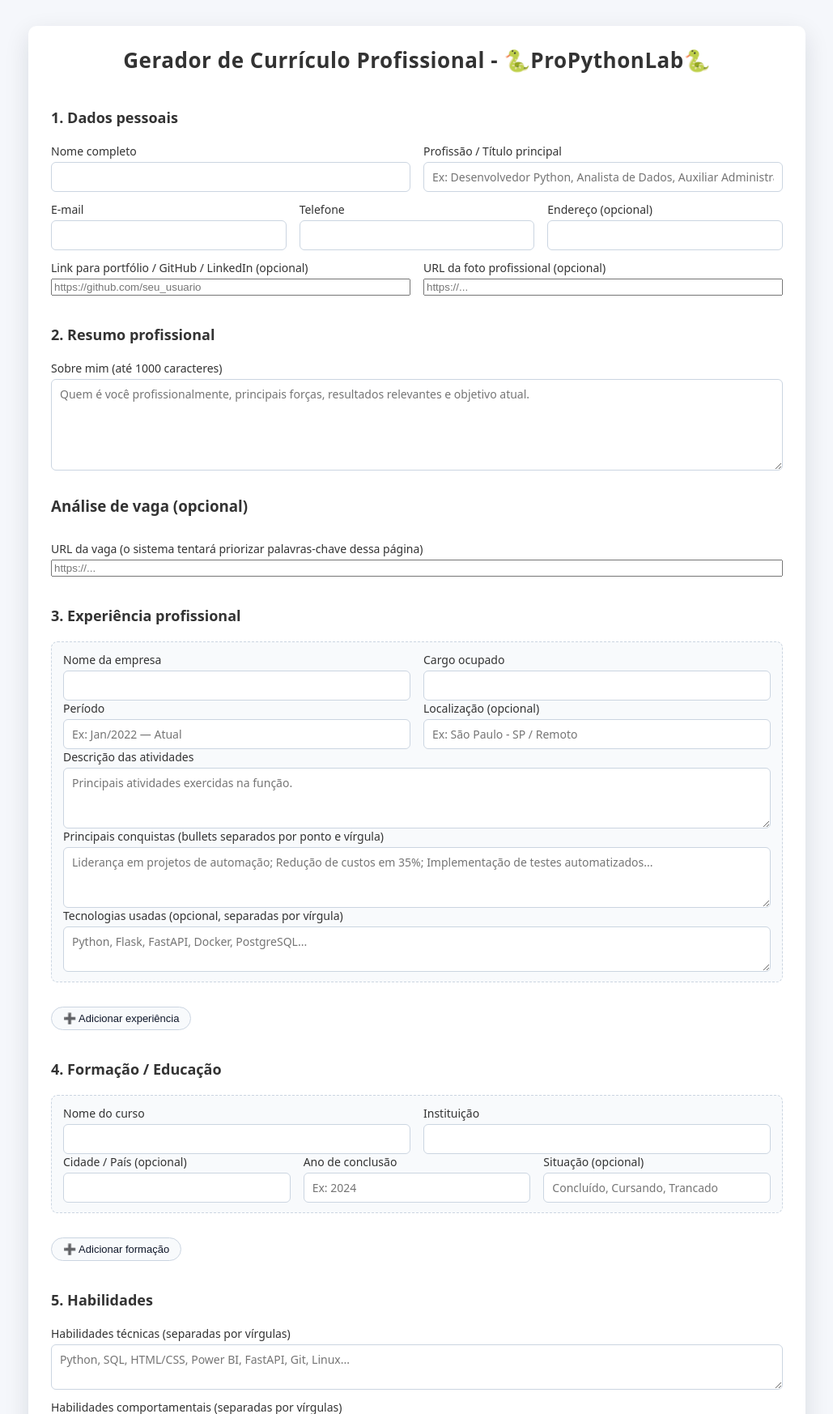
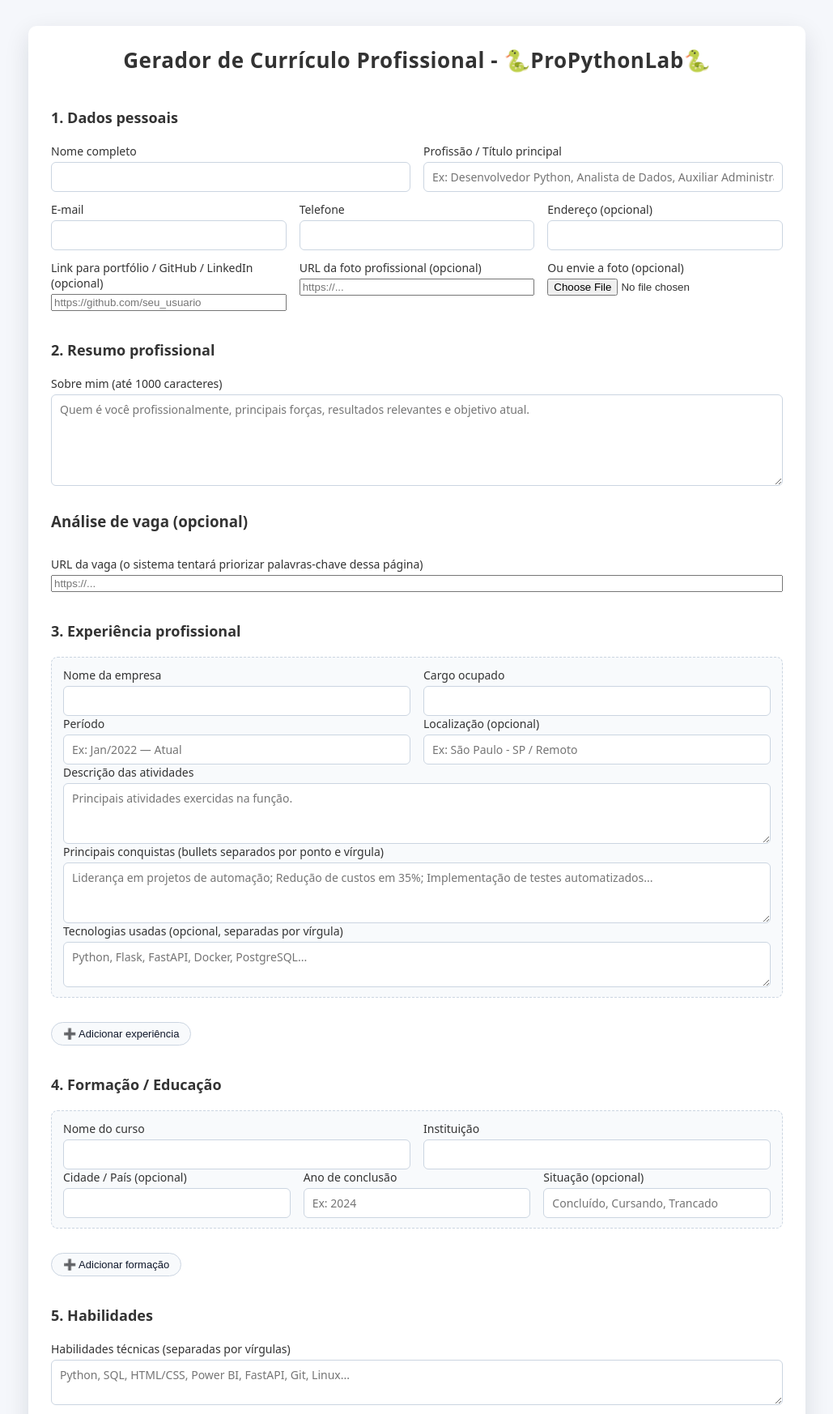
Before and after one commit to propythonlab/meucurriculo, a Flask app: page / in a window 1280 px wide. Shown: the top 1746 px of the page at 81% size, without its empty margins (125-1154 px from the left). Run offline with Flask 3, Linux system fonts and the light colour scheme.

Commit message:
Ajustes de exportação e upload de foto

```diff
--- a/app.py
+++ b/app.py
@@ -188,7 +188,17 @@
     telefone = limited("telefone")
     endereco = normalize_text(limited("endereco"))
     portfolio = limited("link_portfolio")
+    # Foto: prioriza upload, cai para URL se não houver arquivo
     foto_url = limited("foto_url")
+    foto_arquivo = request.files.get("foto_arquivo")
+    if foto_arquivo and foto_arquivo.filename:
+        # WeasyPrint aceita data URL; mantemos tudo em memória, sem salvar em disco
+        foto_bytes = foto_arquivo.read()
+        import base64
+
+        mime = foto_arquivo.mimetype or "image/jpeg"
+        b64 = base64.b64encode(foto_bytes).decode("ascii")
+        foto_url = f"data:{mime};base64,{b64}"
     resumo = normalize_text(limited("resumo"))[:1000]
 
     job_url = request.form.get("job_url", "").strip()
--- a/templates/index.html
+++ b/templates/index.html
@@ -9,7 +9,7 @@
 <body>
 <div class="container">
     <h1>Gerador de Currículo Profissional - 🐍ProPythonLab🐍</h1>
-    <form action="/gerar" method="post" class="resume-form">
+    <form action="/gerar" method="post" class="resume-form" enctype="multipart/form-data">
         <h2>1. Dados pessoais</h2>
         <div class="grid-2">
             <label>Nome completo
@@ -36,6 +36,9 @@
             </label>
             <label>URL da foto profissional (opcional)
                 <input type="url" name="foto_url" maxlength="200" placeholder="https://...">
+            </label>
+            <label>Ou envie a foto (opcional)
+                <input type="file" name="foto_arquivo" accept="image/*">
             </label>
         </div>
 
@@ -242,22 +245,9 @@
         </label>
 
         <h2>13. Exportação</h2>
-        <div class="grid-3">
-            <label>Formato de saída
-                <select name="output_format">
-                    <option value="pdf" selected>PDF</option>
-                    <option value="word">Word (.docx)</option>
-                    <option value="json">JSON (para salvar e carregar depois)</option>
-                </select>
-            </label>
-            <label>Template do PDF
-                <select name="template_style">
-                    <option value="corporativo" selected>Corporativo</option>
-                    <option value="minimalista">Minimalista</option>
-                    <option value="ats">ATS-friendly</option>
-                </select>
-            </label>
-        </div>
+        <!-- Exportação automática: sempre PDF com template corporativo -->
+        <input type="hidden" name="output_format" value="pdf">
+        <input type="hidden" name="template_style" value="corporativo">
 
         <button type="submit" class="btn-primary">Gerar arquivo</button>
     </form>
```
Also changed, not shown: templates/resume_template.html (+5 -5 lines), templates/resume_template_ats.html (+7 -0 lines), templates/resume_template_minimal.html (+7 -0 lines).
